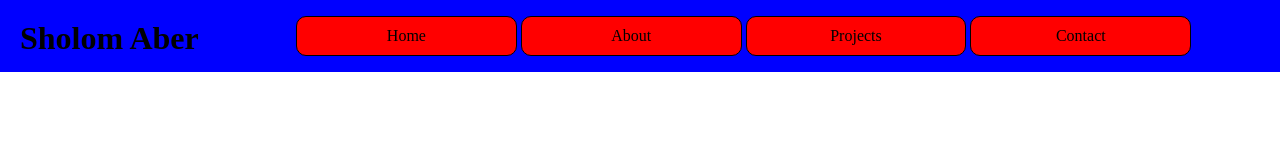
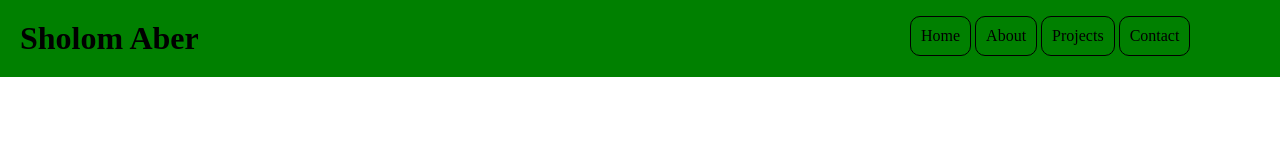
Before and after one commit to SholomAber/profile-site, a plain HTML site: page index.html in a window 1280 px wide. Drawn offline with Linux system fonts and the light colour scheme.

Commit message:
modified layout

```diff
--- a/styles/main.css
+++ b/styles/main.css
@@ -7,31 +7,31 @@ body {
 }
 
 header {
-  background: blue;
+  background: green;
+  overflow: auto;
 }
 
 header h1 {
   float: left;
   margin: 0;
   padding: 20px 20px 20px 20px;
-  width: 20%;
 }
 
 header nav{
+  margin-right: 7%;
 }
 
 header nav ul {
   display: inline-block;
+  float: right;
   list-style: none;
-  width: 75%;
 }
 
 header nav li {
   display: inline-block;
-  width: 24%;
   border: solid 1px black;
   text-align: center;
-  padding: 10px 0px;
-  background: red;
+  padding: 10px 10px;
+  background: transparent;
   border-radius: 10px
 }
```
